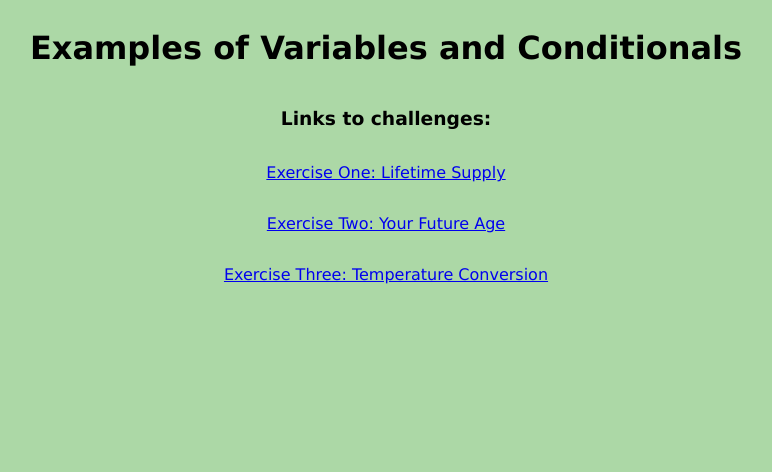
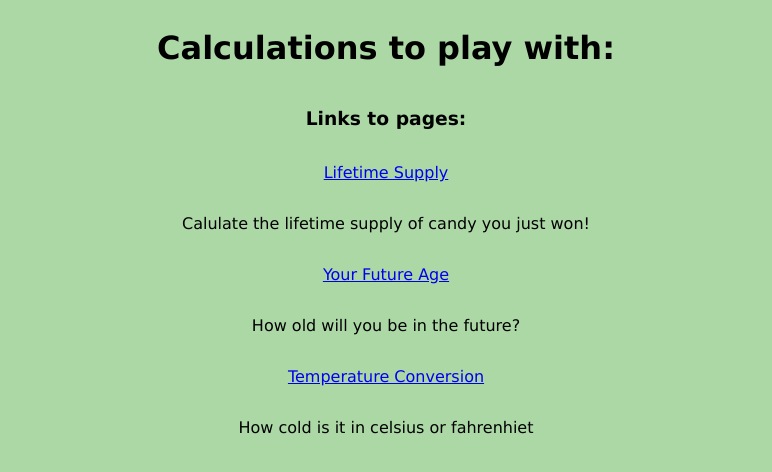
Before and after one commit to catnoodles85/Variables-Conditionals-Lifetimesupply-FutureAge-Tempconverter, a plain HTML site: page index.html in a window 1280 px wide. Shown: the whole page, without its empty margins (254-1026 px from the left). Drawn offline with nearby package versions, Linux system fonts and the light colour scheme.

Commit message:
edited the text in the page links

```diff
--- a/index.html
+++ b/index.html
@@ -17,18 +17,25 @@
 
     <!-- CSS-->
     <link href="style.css" rel="stylesheet" media="all" />
+    <link rel="stylesheet" href="jquery-ui.min.css">
+    <script src="external/jquery/jquery.js"></script>
+    <script src="jquery-ui.min.js"></script>
   </head>
 
   <body>
     <div id="Heading">
-      <h1>Examples of Variables and Conditionals </h1>
+      <h1>Calculations to play with:</h1>
     </div>
 
     <div id="codeList">
-      <h3>Links to challenges:</h3>
-      <p><a href="./1-lifetimeSupply/">Exercise One: Lifetime Supply</a></p>
-      <p><a href="./2-futureAge/">Exercise Two: Your Future Age</a></p>
-      <p><a href="./3-temperature/">Exercise Three: Temperature Conversion</a></p>
+      <h3>Links to pages:</h3>
+      <p><a href="./1-lifetimeSupply/">Lifetime Supply</a></p>
+      <p>Calulate the lifetime supply of candy you just won!</p>
+      <p><a href="./2-futureAge/">Your Future Age</a></p>
+      <p>How old will you be in the future?</p>
+      <p><a href="./3-temperature/">Temperature Conversion</a></p>
+      <p>How cold is it in celsius or fahrenhiet</p>
+
     </div>
 
   </body>
```
Also changed, not shown: 1-lifetimeSupply/index.html (+1 -0 lines), 2-futureAge/age.js (+25 -3 lines), 2-futureAge/index.html (+3 -0 lines), 1-lifetimeSupply/lifetimeSupply.js (line endings or trailing spaces).
